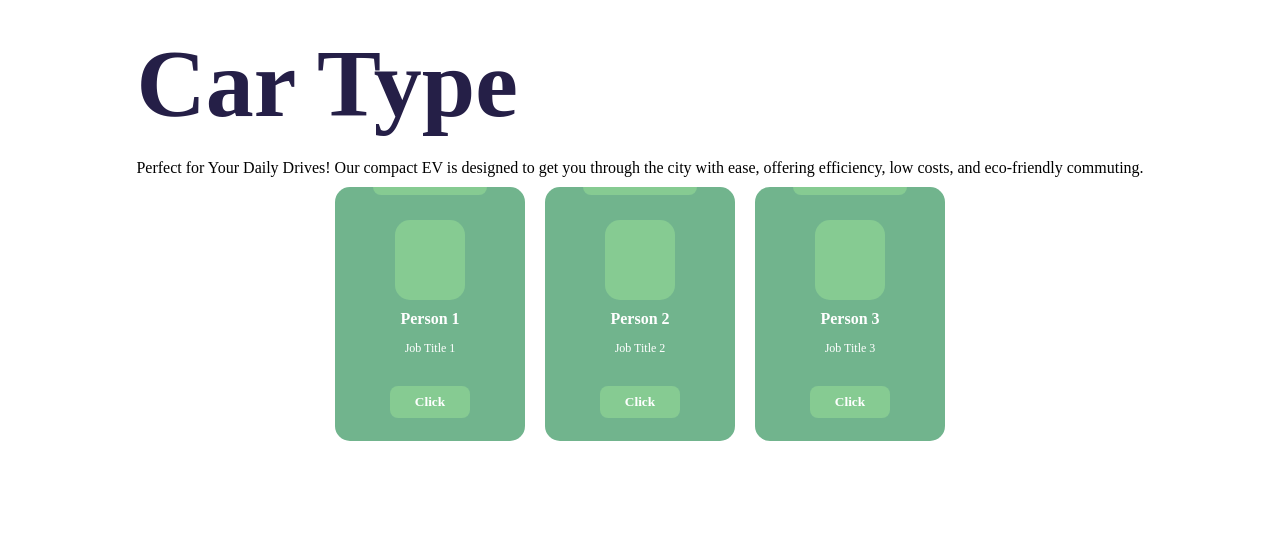
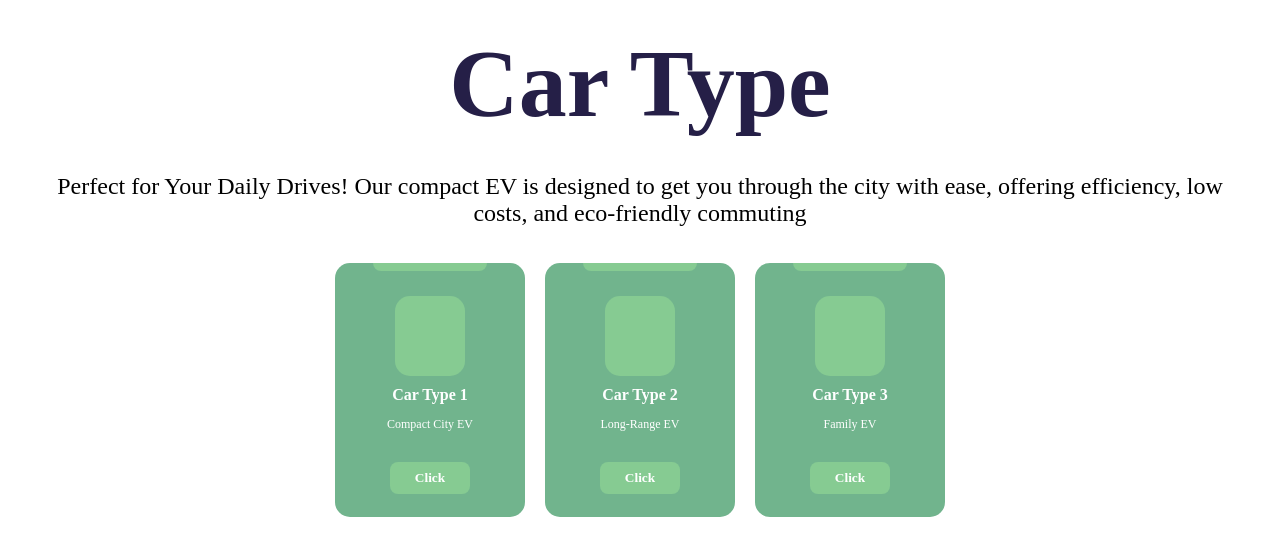
Before and after one commit to yoanadl/car-rental, a plain HTML site: page index.html in a window 1280 px wide. Shown: the part 802-1358 px from the top of the page. Drawn offline with Linux system fonts and the light colour scheme; a web font is replaced by a local one.

Commit message:
page2 placement

```diff
--- a/index.html
+++ b/index.html
@@ -6,7 +6,10 @@
     <meta name="viewport" content="width=device-width, initial-scale=1.0">
     <title>AZoom Car Rental</title>
     <link rel="stylesheet" href="./style.css">
+    <script src="./index.js" defer></script>
+
 </head>
+
 
 <body>
     <!-- header -->
@@ -33,10 +36,8 @@
         <!-- page 2 -->
         <div class="content">
             <div class="car-type">
-                <div class="desc">
-                    <h1>Car Type</h1>
-                    <p>Perfect for Your Daily Drives! Our compact EV is designed to get you through the city with ease, offering efficiency, low costs, and eco-friendly commuting.</p>
-                </div>
+                <h1>Car Type</h1>
+                <p id="cardDescription" class="card-description"></p>
 
                 <!-- Card container for people -->
                 <div id="cardContainer" class="card-container"></div>
@@ -57,48 +58,8 @@
         <p>Our this and that, website, contact list, etc.</p>
     </footer>
 
-    <!-- Scroll event JavaScript -->
-    <script>
-        window.addEventListener("scroll", function() {
-            var header = document.getElementById("header");
-            // Check if the page is scrolled down by 50px or more
-            if (window.scrollY > 50) {
-                header.classList.remove("hidden"); // Show the header
-            } else {
-                header.classList.add("hidden"); // Hide the header when at the top
-            }
-        });
-    </script>
 
-    <!-- Script to generate cards dynamically -->
-    <script>
-        // Array containing card data
-        const people = [
-            { name: "Person 1", job: "Job Title 1" },
-            { name: "Person 2", job: "Job Title 2" },
-            { name: "Person 3", job: "Job Title 3" }
-        ];
 
-        // Function to generate cards dynamically
-        const cardContainer = document.getElementById('cardContainer');
-
-        people.forEach(person => {
-            const card = document.createElement('div');
-            card.classList.add('card');
-
-            card.innerHTML = `
-                <div class="card-border-top"></div>
-                <div class="img"></div>
-                <span>${person.name}</span>
-                <p class="job">${person.job}</p>
-                <button>Click</button>
-            `;
-
-            cardContainer.appendChild(card);
-        });
-    </script>
-
-    <script src="index.js"></script>
 </body>
 
 </html>
--- /dev/null
+++ b/index.js
@@ -0,0 +1,61 @@
+
+window.addEventListener("scroll", function() {
+    var header = document.getElementById("header");
+    // Check if the page is scrolled down by 50px or more
+    if (window.scrollY > 50) {
+        header.classList.remove("hidden");
+    } else {
+        header.classList.add("hidden");
+    }
+});
+
+
+
+const cars = [
+    {
+        name: "Car Type 1",
+        type: "Compact City EV",
+        msg: "Perfect for Your Daily Drives! Our compact EV is designed to get you through the city with ease, offering efficiency, low costs, and eco-friendly commuting"
+    },
+    {
+        name: "Car Type 2",
+        type: "Long-Range EV",
+        msg: "Built for the Long Haul! Our spacious EV is perfect for extended journeys, offering exceptional range, comfort, and advanced safety features to ensure you travel far with peace of mind and zero emissions"
+    },
+    {
+        name: "Car Type 3",
+        type: "Family EV",
+        msg: "The Ideal Family EV! Designed with families in mind, our EV provides ample space, advanced safety systems, and kid-friendly features, ensuring comfortable and stress-free trips for everyone"
+    }
+];
+
+const cardContainer = document.getElementById('cardContainer');
+const cardDescription = document.getElementById('cardDescription');
+
+// Loop through each car and create a card for it
+cars.forEach((car, index) => {
+    const card = document.createElement('div');
+    card.classList.add('card');
+
+    card.innerHTML = `
+        <div class="card-border-top"></div>
+        <div class="img"></div>
+        <span>${car.name}</span>
+        <p class="job">${car.type}</p>
+        <button id="btn-${index}">Click</button>
+    `;
+
+    // Append the card to the card container
+    cardContainer.appendChild(card);
+
+    // Add event listener to the button to update the description
+    const button = card.querySelector('button');
+    button.addEventListener('click', () => {
+        // Set the card description to the car's message when clicked
+        cardDescription.textContent = car.msg;
+    });
+
+    if (index === 0) {
+        cardDescription.textContent = car.msg;  // Display the first car's message on page load
+    }
+});
--- a/style.css
+++ b/style.css
@@ -161,6 +161,17 @@ header nav a:first-child{
     margin-bottom: 2%;
 }
 
+.card-description {
+    min-height: 5rem;
+    max-height: 11rem;
+    max-width:max-content;
+    text-align: center;
+    padding-bottom: 1em;
+
+    font-size: 1.5em;
+}
+
+
 
 .card-container {
     display: flex;
@@ -222,7 +233,3 @@ header nav a:first-child{
 color: white;
 font-weight: 600;
 }
-
-   /* .card button:hover {
-    background: #534bf3;
-   } */
```
Lines whose indentation alone changed are shown as unchanged.
